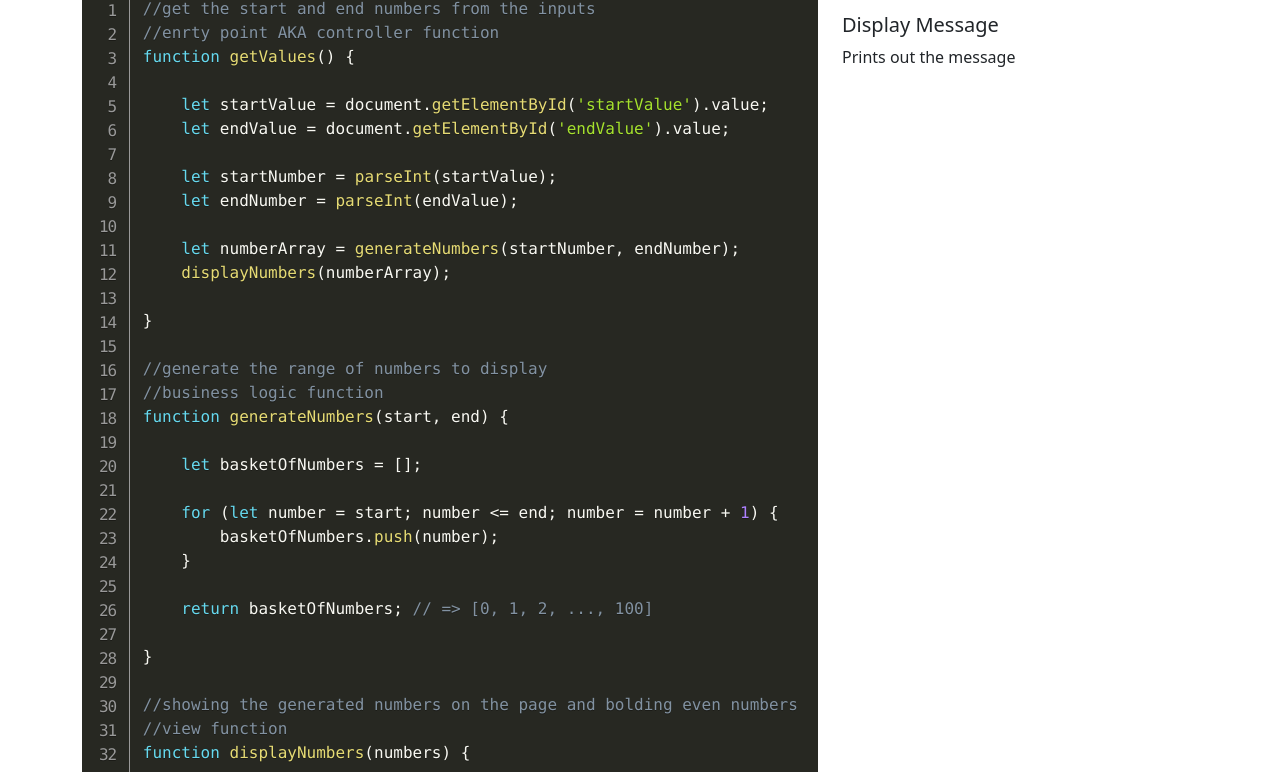
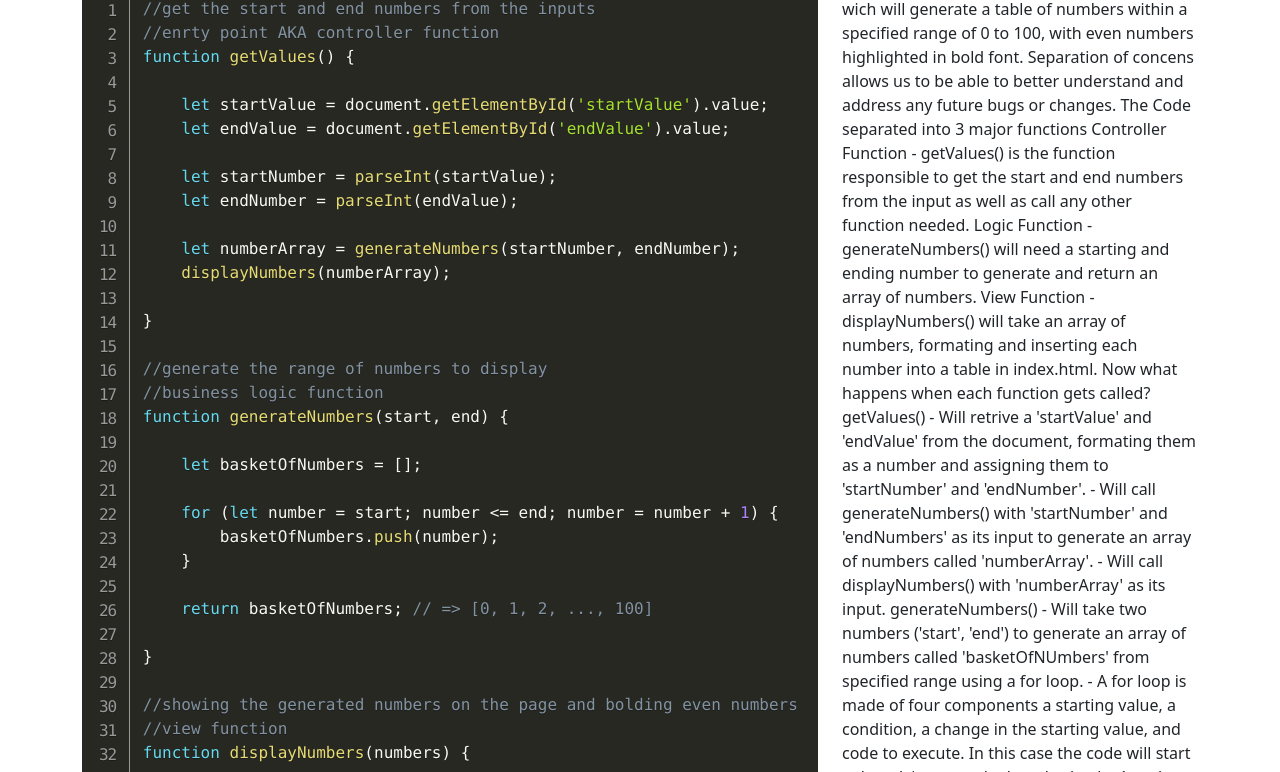
Before and after one commit to brianley99/CountingCruise, a plain HTML site: page code.html in a window 1280 px wide. Shown: the part 177-949 px from the top of the page. Drawn offline with nearby package versions, Linux system fonts and the light colour scheme; a web font is replaced by a local one.

Commit message:
add code description

```diff
--- a/code.html
+++ b/code.html
@@ -137,9 +137,46 @@ function displayNumbers(numbers) {
                 </pre>
             </div>
             <div class="col-12 col-lg-4">
-                <p>The code is structured in one function</p>
-                <h5>Display Message</h5>
-                <p>Prints out the message</p>
+                <p>site.js is a JavaScript file for "Counting Cruise" wich will generate a table of numbers within a specified range of 0
+                to 100, with even numbers highlighted in bold font.
+
+                Separation of concens allows us to be able to better understand and address any future bugs or changes.
+
+                The Code separated into 3 major functions
+                Controller Function - getValues() is the function responsible to get the start and end numbers from the input as well as
+                call any other function needed.
+                Logic Function - generateNumbers() will need a starting and ending number to generate and return an array of numbers.
+                View Function - displayNumbers() will take an array of numbers, formating and inserting each number into a table in
+                index.html.
+
+                Now what happens when each function gets called?
+
+                getValues()
+                - Will retrive a 'startValue' and 'endValue' from the document, formating them as a number and assigning them to
+                'startNumber' and 'endNumber'.
+                - Will call generateNumbers() with 'startNumber' and 'endNumbers' as its input to generate an array of numbers called
+                'numberArray'.
+                - Will call displayNumbers() with 'numberArray' as its input.
+
+                generateNumbers()
+                - Will take two numbers ('start', 'end') to generate an array of numbers called 'basketOfNUmbers' from specified range
+                using a for loop.
+                - A for loop is made of four components a starting value, a condition, a change in the starting value, and code to
+                execute. In this case the code will start at 'start', increase the 'start' value by 1 each loop until the starting value
+                is greater than or equal to the ending value 'end'.
+                - Return 'basketOfNumbers'
+
+                displayNumbers()
+                - will take an array of numbers called 'numbers'.
+                - Use a for loop to generate a string 'results' made of each number formated as and html table row with even numbers
+                highlighted in bold font.
+                - The for loop will start at index = 0, increase index by 1 until it reahes the length of the 'numbers' array.
+                - An if else statement is used, with a modulo operation used to identify even numbers. Adding even numbers a class of
+                "evenNumber" to bold them.
+                - A modulo operation (%) returns the remainder or signed remainder of a division, after one number is divided by
+                another. In this if (number % 2) is equal to 0, it is an even number
+                - Will set the interHTML to 'results' a string witch has been formated to an HTML table with all the numbers inside the
+                given range, with even numbers highlighted in bold font.</p>
             </div>
         </div>
     </main>
```
